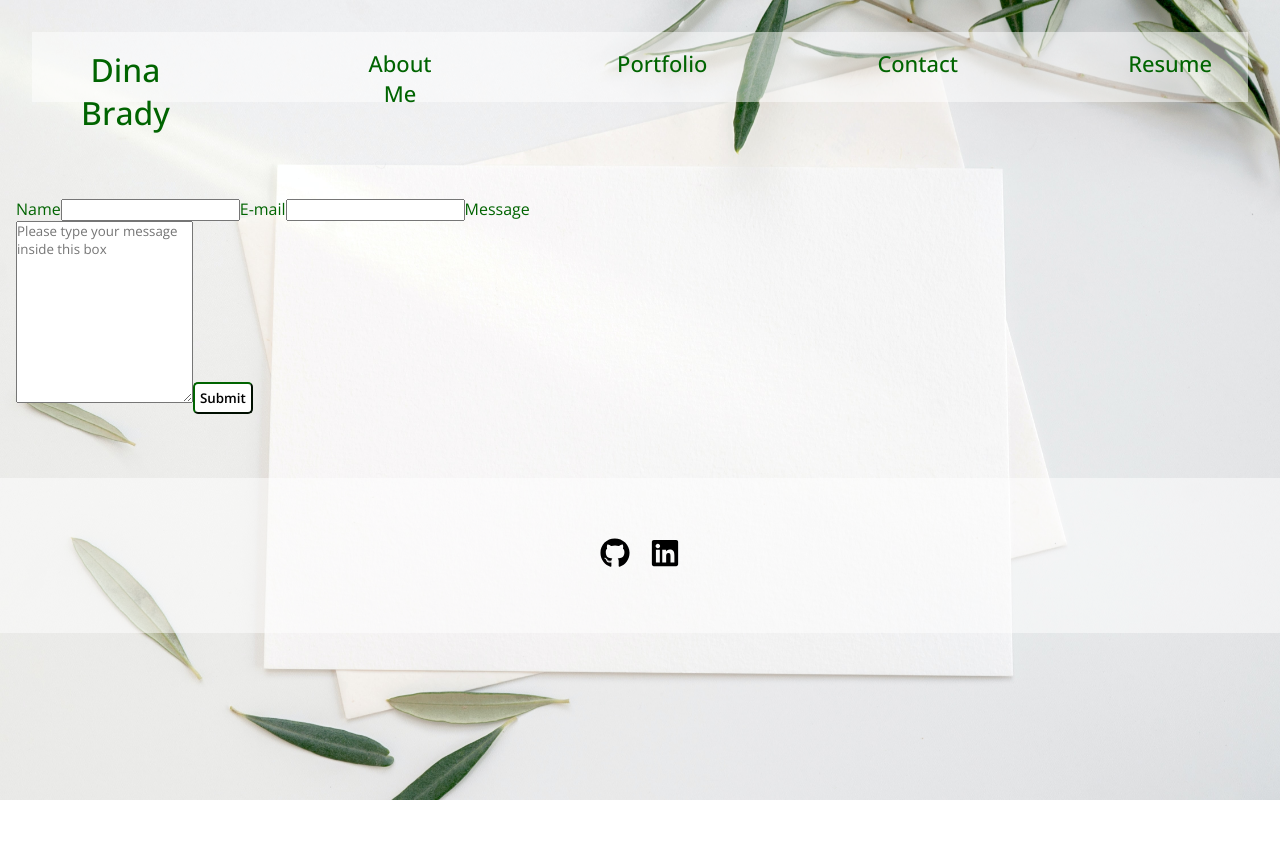
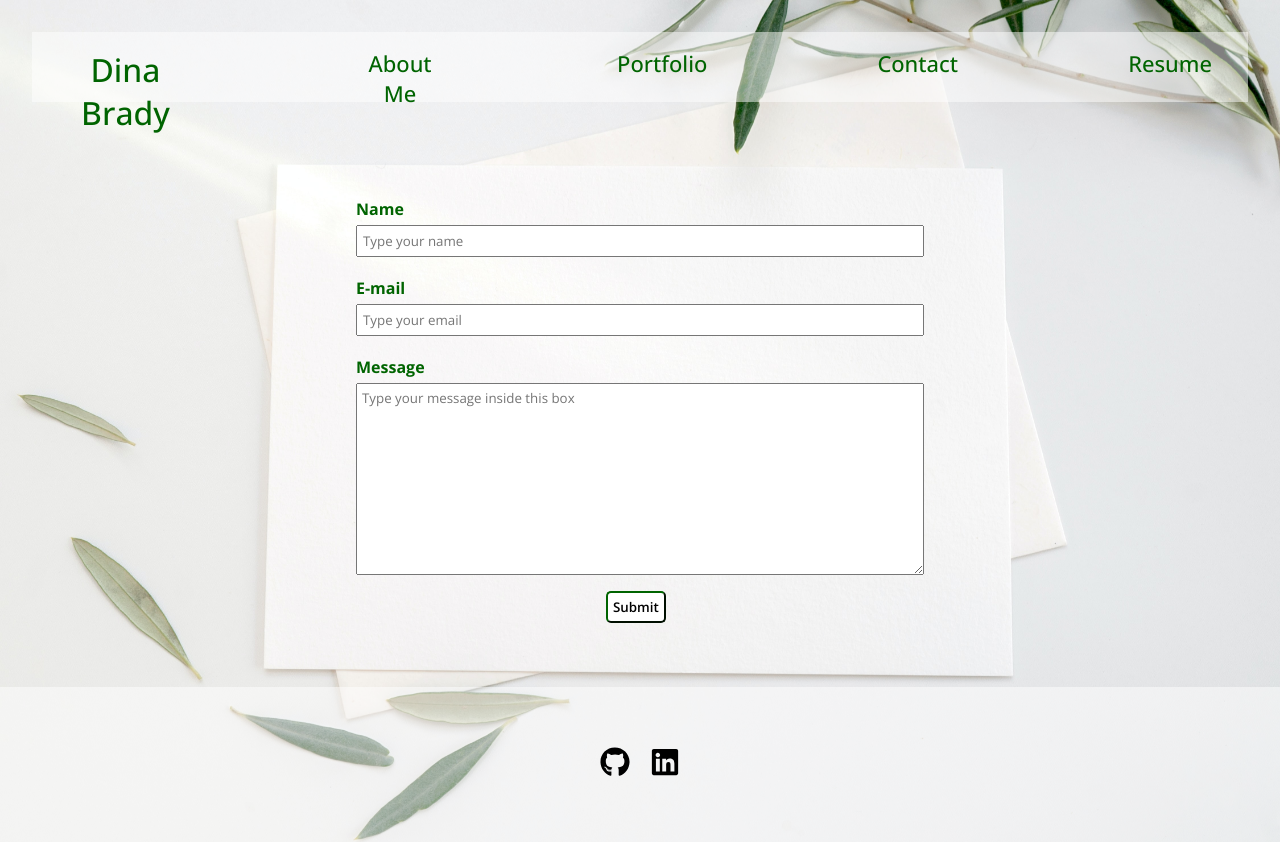
Before and after one commit to DinaLo44/react-portfolio, a React (Create React App) app in the folder react-portfolio/: page /contact in a window 1280 px wide. Before the commit the page ends 800 px from the top, so only its background shows below. Built offline with nearby package versions, Linux system fonts and the light colour scheme.

Commit message:
worked of contact form styling and event handler

```diff
--- a/react-portfolio/src/components/ContactForm.js
+++ b/react-portfolio/src/components/ContactForm.js
@@ -1,17 +1,38 @@
 import React from 'react'
 import "./ContactFormStyles.css";
+// import "./HandleContactForm";
+import { useState } from 'react';
 
 const ContactForm = () => {
-  return (
+  const [contactName, setContactName] = useState('');
+  const [contactEmail, setContactEmail]= useState('');
+
+  const handleInputField = (e) =>{
+      const {name, value} = e.target;
+      return name === 'contactName' ? setContactName(value) : setContactEmail(value);
+  }
+
+  const handleContactFormSubmission = (e) => {
+      e.preventDefault();
+      if (contactName === '') {
+          alert ("Name is a required field");
+      } else if (contactEmail === '') {
+          alert ("An email address is a required field");
+      }
+      setContactName('');
+      setContactEmail('');
+  };return (
     <div className="contact-form">
         <form>
-            <label>Name</label>
-            <input type="text"></input>
-            <label>E-mail</label>
-            <input type="email"></input>
+            <label value={contactName} name="contactName" onChange={handleInputField}>Name</label>
+            <input type="text" placeholder="Type your name"></input>
+            <label value={contactEmail} name="contactEmail" onChange={handleInputField} >E-mail</label>
+            <input type="email" placeholder="Type your email"></input>
             <label>Message</label>
-            <textarea rows="10" placeholder="Please type your message inside this box"></textarea>
-        <button className="submit-button">Submit</button>
+            <textarea rows="10" placeholder="Type your message inside this box"></textarea>
+        {/* <a href="mailto:dinalo.brady@gmail.com"> */}
+        <button onClick={handleContactFormSubmission} className="submit-button">Submit</button>
+        {/* </a> */}
         </form>
     </div>
   )
--- a/react-portfolio/src/components/ContactFormStyles.css
+++ b/react-portfolio/src/components/ContactFormStyles.css
@@ -1,13 +1,49 @@
-label{
-    color:darkgreen;
-
-}
 
 .contact-form{
     display:flex;
     flex-direction:column;
     padding: 4rem 1rem;
-    /* margin:auto; */
-    max-width:600px;
+    margin:auto;
+    max-width:800px;
+    overflow: hidden;
 
 }
+
+/*Source: https://stackoverflow.com/questions/13755400/trouble-aligning-contact-form*/
+/*https://webdesign.tutsplus.com/tutorials/how-to-build-web-form-layouts-with-css-grid--cms-28776*/
+label{
+    float:left;
+    width:200px;
+    color:darkgreen;
+    padding-right: 24px;
+    padding-left:100px;
+    font-weight: bold;
+
+}
+
+form input, form textarea{
+float:left;
+width: calc(100% - 200px);
+padding:5px;
+margin:5px;
+margin-left:100px;
+margin-bottom:20px;
+}
+
+.submit-button{
+width:calc(100%-200px);
+position:relative;
+margin-top: -43px;
+margin-left:350px;
+background:white;
+border-color: darkgreen;
+border-radius:5px;
+padding: 5px;
+font-weight: 600;
+}
+
+.submit-button:hover{
+    background:wheat;
+    transition: 0.5s;
+
+}
--- /dev/null
+++ b/react-portfolio/src/components/HandleContactForm.js
@@ -0,0 +1,28 @@
+// import React from 'react'
+
+// const HandleContactForm = () => {
+//     const [contactName, setContactName] = useState('');
+//     const [contactEmail, setContactEmail]= useState('');
+
+//     const handleInputField = (e) =>{
+//         const {name, value} = e.target;
+//         return name === 'contactName' ? setContactName(value) : setContactEmail(value);
+//     }
+
+//     const handleContactFormSubmission = (e) => {
+//         e.preventDefault();
+//         if (contactName === '') {
+//             alert ("Name is a required field");
+//         } else if (contactEmail === '') {
+//             alert ("An email address is a required field");
+//         }
+//         setContactName('');
+//         setContactEmail('');
+//     }
+//     return (
+
+
+//   )
+// }
+
+// export default HandleContactForm
```
